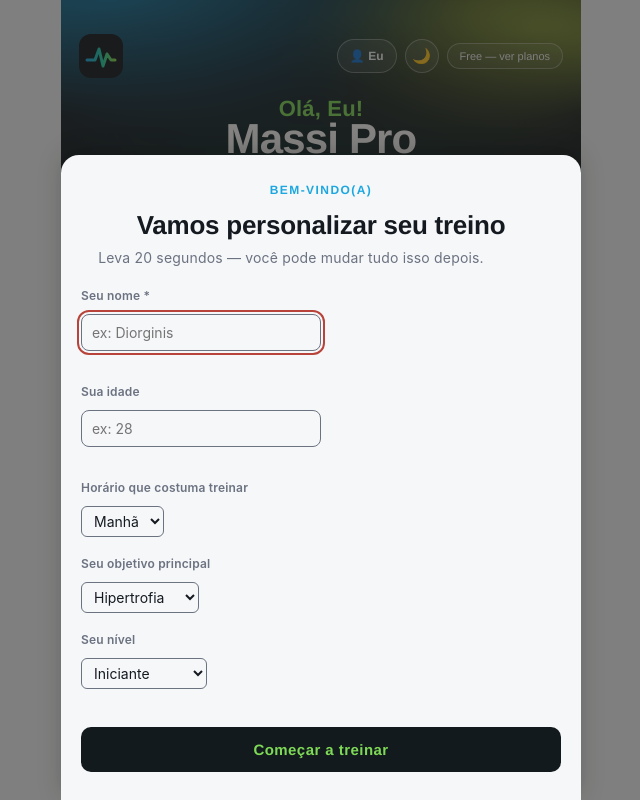
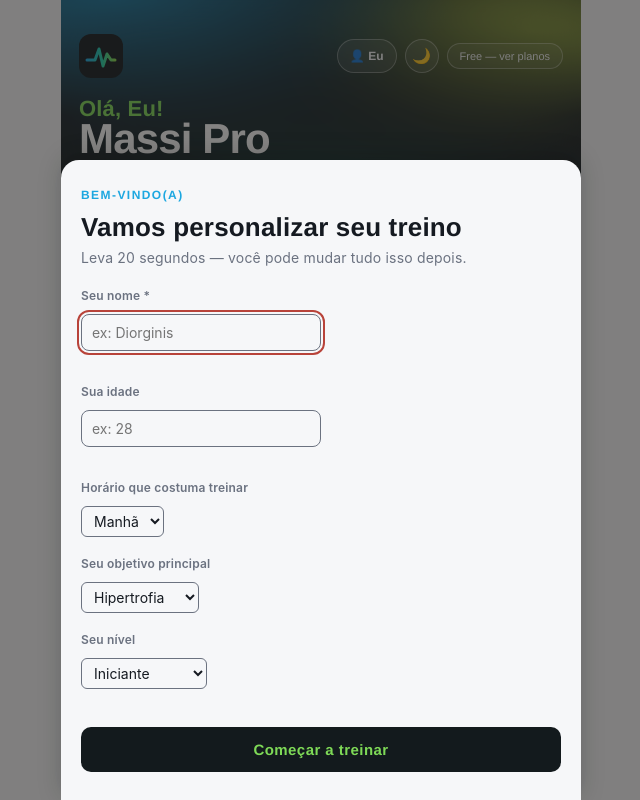
Before and after one commit to diorginisjose-collab/MASSI-PRO, a React (Vite) app: page / in a window 1280 px wide. Shown: the top 800 px of the page, without its empty margins (319-959 px from the left). Built offline with nearby package versions, Linux system fonts and the light colour scheme.

Commit message:
Update index.css

```diff
--- a/src/index.css
+++ b/src/index.css
@@ -24,88 +24,24 @@
   text-rendering: optimizeLegibility;
   -webkit-font-smoothing: antialiased;
   -moz-osx-font-smoothing: grayscale;
-
-  @media (max-width: 1024px) {
-    font-size: 16px;
-  }
 }
 
-@media (prefers-color-scheme: dark) {
-  :root {
-    --text: #9ca3af;
-    --text-h: #f3f4f6;
-    --bg: #16171d;
-    --border: #2e303a;
-    --code-bg: #1f2028;
-    --accent: #c084fc;
-    --accent-bg: rgba(192, 132, 252, 0.15);
-    --accent-border: rgba(192, 132, 252, 0.5);
-    --social-bg: rgba(47, 48, 58, 0.5);
-    --shadow:
-      rgba(0, 0, 0, 0.4) 0 10px 15px -3px, rgba(0, 0, 0, 0.25) 0 4px 6px -2px;
-  }
-
-  #social .button-icon {
-    filter: invert(1) brightness(2);
-  }
+*, *::before, *::after {
+  box-sizing: border-box;
 }
 
-body {
+html, body {
+  width: 100%;
+  max-width: 100vw;
   margin: 0;
+  padding: 0;
+  overflow-x: hidden;
 }
 
 #root {
-  width: 1126px;
-  max-width: 100%;
+  width: 100%;
+  max-width: 100vw;
+  min-height: 100svh;
   margin: 0 auto;
-  text-align: center;
-  border-inline: 1px solid var(--border);
-  min-height: 100svh;
-  display: flex;
-  flex-direction: column;
-  box-sizing: border-box;
+  overflow-x: hidden;
 }
-
-h1,
-h2 {
-  font-family: var(--heading);
-  font-weight: 500;
-  color: var(--text-h);
-}
-
-h1 {
-  font-size: 56px;
-  letter-spacing: -1.68px;
-  margin: 32px 0;
-  @media (max-width: 1024px) {
-    font-size: 36px;
-    margin: 20px 0;
-  }
-}
-h2 {
-  font-size: 24px;
-  line-height: 118%;
-  letter-spacing: -0.24px;
-  margin: 0 0 8px;
-  @media (max-width: 1024px) {
-    font-size: 20px;
-  }
-}
-p {
-  margin: 0;
-}
-
-code,
-.counter {
-  font-family: var(--mono);
-  display: inline-flex;
-  border-radius: 4px;
-  color: var(--text-h);
-}
-
-code {
-  font-size: 15px;
-  line-height: 135%;
-  padding: 4px 8px;
-  background: var(--code-bg);
-}
```
